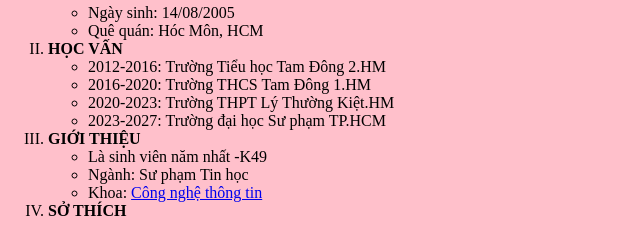
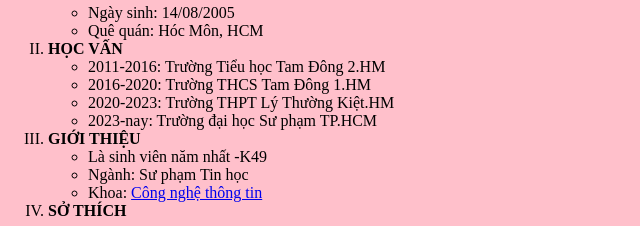
Before and after one commit to HoangNgan1278/thietkeweb, a plain HTML site: page baitap1.6.html in a window 1280 px wide. Shown: the part 448-674 px from the top of the page, 0-640 px from the left. Drawn offline with Linux system fonts and the light colour scheme.

Commit message:
Update baitap1.6.html

```diff
--- a/baitap1.6.html
+++ b/baitap1.6.html
@@ -22,10 +22,10 @@
             </li>
              <li><strong> HỌC VẤN</strong>
                 <ul>
-                    <li>2012-2016: Trường Tiểu học Tam Đông 2.HM</li>
+                    <li>2011-2016: Trường Tiểu học Tam Đông 2.HM</li>
                     <li>2016-2020: Trường THCS Tam Đông 1.HM </li>
                     <li>2020-2023: Trường THPT Lý Thường Kiệt.HM</li>
-                    <li>2023-2027: Trường đại học Sư phạm TP.HCM</li>
+                    <li>2023-nay: Trường đại học Sư phạm TP.HCM</li>
                 </ul>
             </li>
             <li><strong> GIỚI THIỆU</strong>
```
